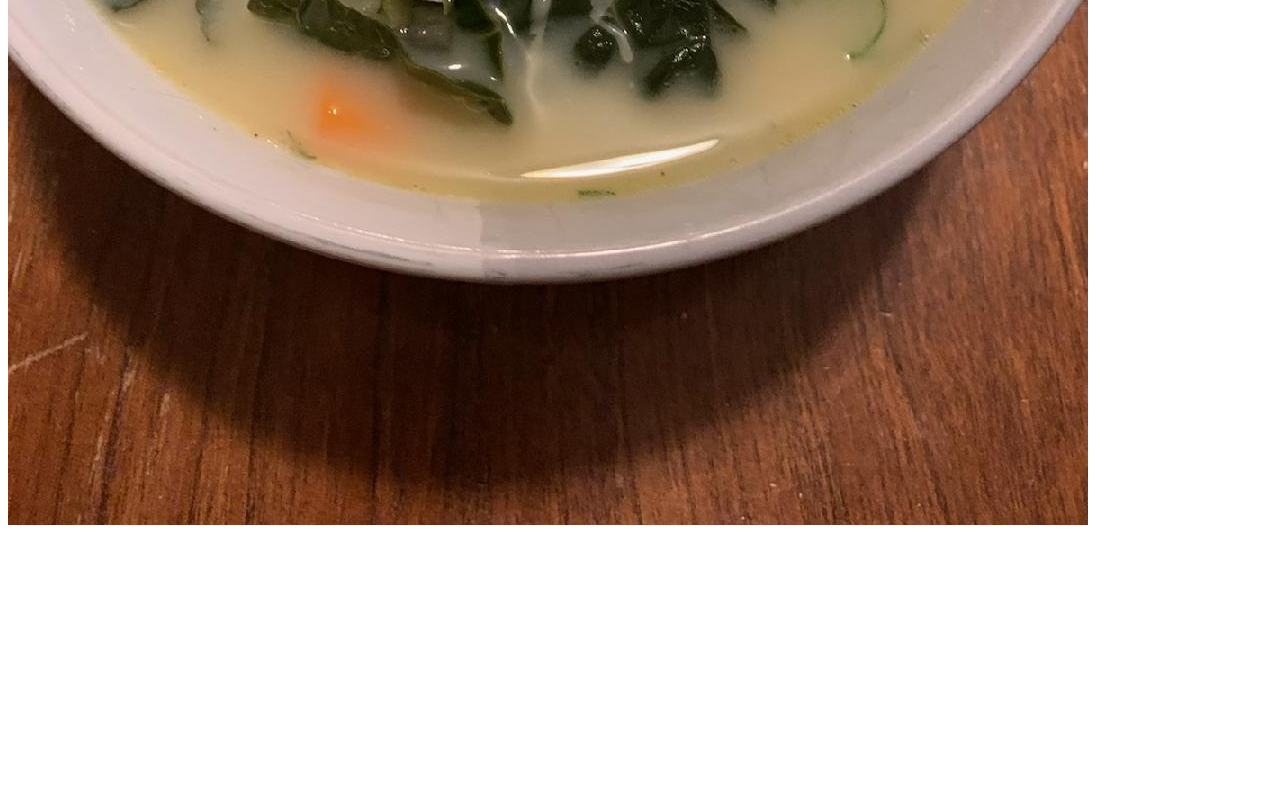
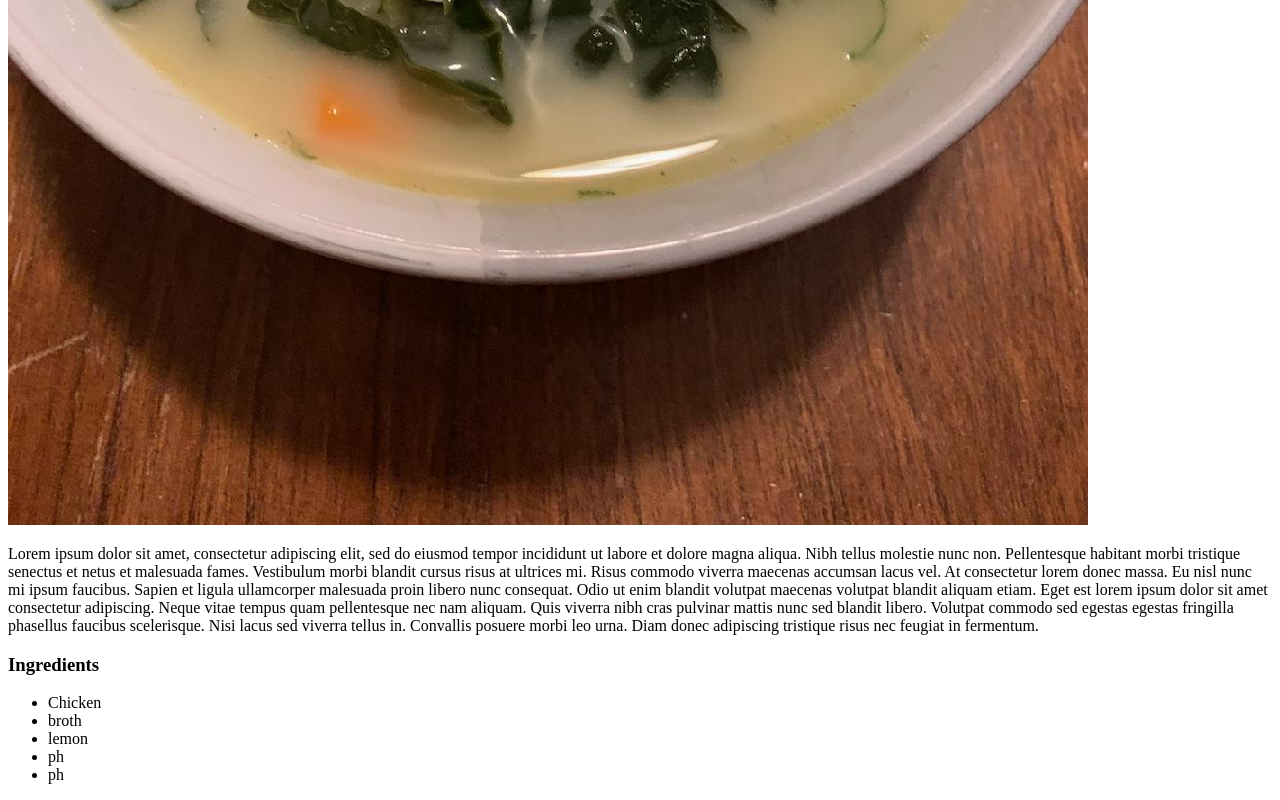
Before and after one commit to m-dunson/odin-recipes, a plain HTML site: page recipes/lemon_orzo_chicken_soup.html in a window 1280 px wide. Shown: the part 995-1795 px from the top of the page. Before the commit the page ends 1532 px from the top, so only its background shows below. Drawn offline with Linux system fonts and the light colour scheme.

Commit message:
added a placedholer paragraph along with a placeholder ingredients list

```diff
--- a/recipes/lemon_orzo_chicken_soup.html
+++ b/recipes/lemon_orzo_chicken_soup.html
@@ -9,5 +9,16 @@
     <body>
         <h1>Lemon Chicken Orzo Soup</h1>
         <img src="lemon chicken orzo soup.jpeg" alt="Lemon Chicken Orzo Soup">
+
+        <p>Lorem ipsum dolor sit amet, consectetur adipiscing elit, sed do eiusmod tempor incididunt ut labore et dolore magna aliqua. Nibh tellus molestie nunc non. Pellentesque habitant morbi tristique senectus et netus et malesuada fames. Vestibulum morbi blandit cursus risus at ultrices mi. Risus commodo viverra maecenas accumsan lacus vel. At consectetur lorem donec massa. Eu nisl nunc mi ipsum faucibus. Sapien et ligula ullamcorper malesuada proin libero nunc consequat. Odio ut enim blandit volutpat maecenas volutpat blandit aliquam etiam. Eget est lorem ipsum dolor sit amet consectetur adipiscing. Neque vitae tempus quam pellentesque nec nam aliquam. Quis viverra nibh cras pulvinar mattis nunc sed blandit libero. Volutpat commodo sed egestas egestas fringilla phasellus faucibus scelerisque. Nisi lacus sed viverra tellus in. Convallis posuere morbi leo urna. Diam donec adipiscing tristique risus nec feugiat in fermentum.</p>
+
+        <h3>Ingredients</h3>
+        <ul>
+            <li>Chicken</li>
+            <li>broth</li>
+            <li>lemon</li>
+            <li>ph</li>
+            <li>ph</li>
+        </ul>
     </body>
 </html>
```
